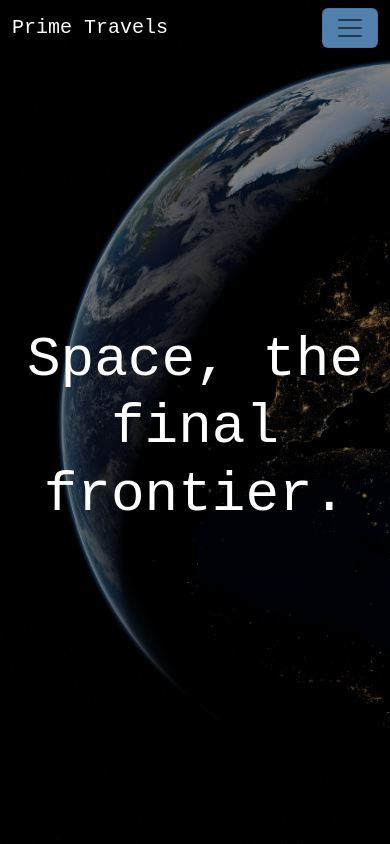
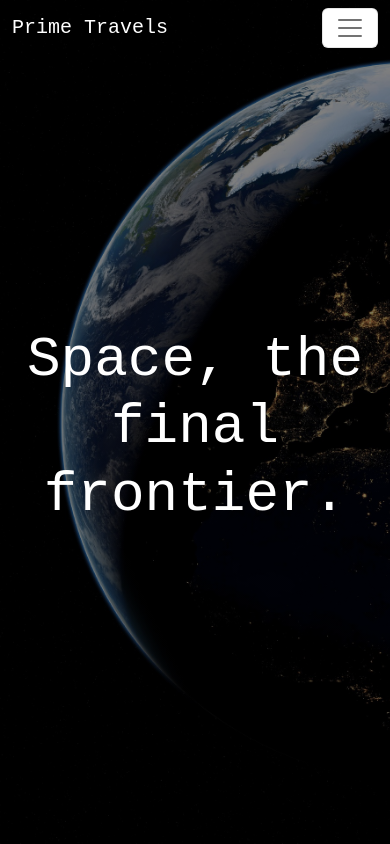
Before and after one commit to TheProgrammer1000/VueAgilt, a Vue app in the folder vue-project/: page /about in a window 390 px wide. Shown: the top 844 px of the page. Built offline with nearby package versions, Linux system fonts and the light colour scheme.

Commit message:
Changed background-color of hamburger icon

```diff
--- a/vue-project/src/components/NavBar.vue
+++ b/vue-project/src/components/NavBar.vue
@@ -107,7 +107,7 @@ nav {
 }
 
 .navbar-toggler {
-  background-color: var(--steel-blue-clr);
+  background-color: white;
 }
 
 .offcanvas-title {
```
